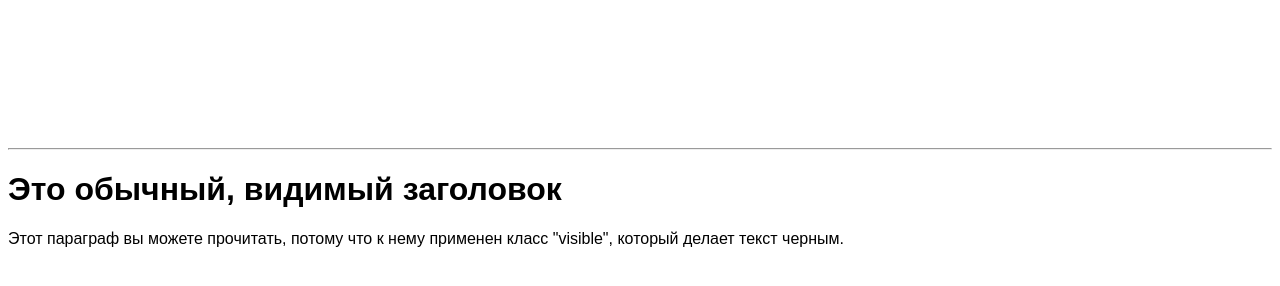
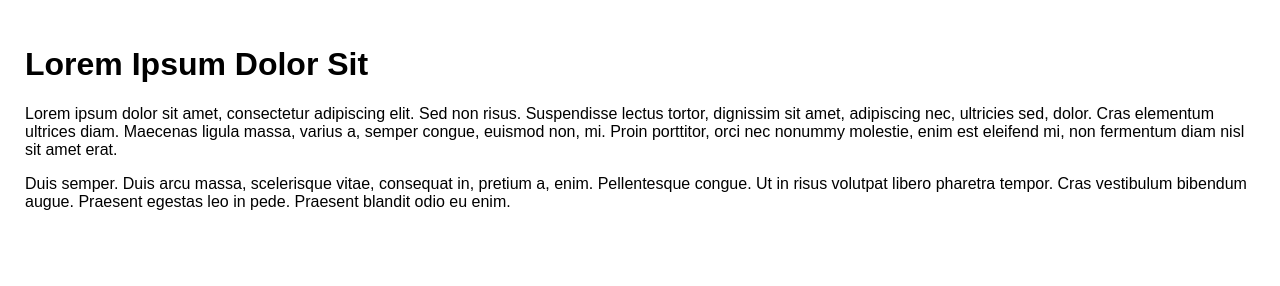
Before and after one commit to rafael1209/HackGPT, a plain HTML site: page index.html in a window 1280 px wide. Drawn offline with Linux system fonts and the light colour scheme.

Commit message:
Update index.html

```diff
--- a/index.html
+++ b/index.html
@@ -2,34 +2,54 @@
 <html lang="ru">
 <head>
     <meta charset="UTF-8">
-    <title>Видимый и Невидимый Текст</title>
+    <title>Верх и Низ</title>
     <style>
-        /* По умолчанию, весь фон и текст белые */
+        /* Убираем отступы по умолчанию и растягиваем body на всю высоту */
+        html, body {
+            height: 100%;
+            margin: 0;
+        }
+
+        /* * Устанавливаем белый фон.
+         * Используем Flexbox, чтобы разделить контент:
+         * 1. flex-direction: column - располагаем элементы друг под другом.
+         * 2. justify-content: space-between - расталкиваем первый элемент (бред)
+         * наверх, а последний (невидимый текст) - вниз.
+        */
         body {
             background-color: #FFFFFF; /* Белый фон */
-            color: #FFFFFF;            /* Белый (невидимый) текст */
-            font-family: sans-serif;
+            font-family: 'Arial', sans-serif;
+            display: flex;
+            flex-direction: column;
+            justify-content: space-between;
         }
 
-        /* * Этот класс мы будем применять к элементам,
-         * которые должны быть видимыми (черными).
-        */
-        .visible {
-            color: #000000; /* Черный цвет текста */
+        /* Класс для видимого контента (черный текст) */
+        .visible-content {
+            color: #000000; /* Черный текст */
+            padding: 25px;
+        }
+
+        /* Класс для невидимого контента (белый текст) */
+        .hidden-content {
+            color: #FFFFFF; /* Белый текст (невидимый на белом фоне) */
+            padding: 25px;
         }
     </style>
 </head>
 <body>
 
-    <h1>Это невидимый заголовок</h1>
+    <div class="visible-content">
+        <h1>Lorem Ipsum Dolor Sit</h1>
+        <p>Lorem ipsum dolor sit amet, consectetur adipiscing elit. Sed non risus. Suspendisse lectus tortor, dignissim sit amet, adipiscing nec, ultricies sed, dolor. Cras elementum ultrices diam. Maecenas ligula massa, varius a, semper congue, euismod non, mi. Proin porttitor, orci nec nonummy molestie, enim est eleifend mi, non fermentum diam nisl sit amet erat.</p>
+        <p>Duis semper. Duis arcu massa, scelerisque vitae, consequat in, pretium a, enim. Pellentesque congue. Ut in risus volutpat libero pharetra tempor. Cras vestibulum bibendum augue. Praesent egestas leo in pede. Praesent blandit odio eu enim.</p>
+    </div>
 
-    <p>Этот параграф написан белым тексом на белом фоне. Вы не должны его видеть.</p>
-
-    <p>Чтобы увидеть этот текст, попробуйте выделить его с помощью мыши.</p>
-
-    <hr> <h1 class="visible">Это обычный, видимый заголовок</h1>
-
-    <p class="visible">Этот параграф вы можете прочитать, потому что к нему применен класс "visible", который делает текст черным.</p>
+    <div class="hidden-content">
+        <h2>Это секретный заголовок</h2>
+        <p>Этот текст находится в самом низу страницы, и его не видно. Привет!</p>
+        <p>Чтобы увидеть меня, выдели все мышкой (Ctrl+A или Cmd+A).</p>
+    </div>
 
 </body>
 </html>
```
